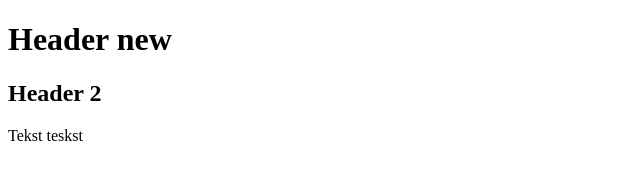
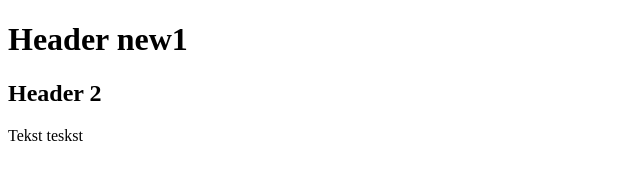
Before and after one commit to ralesz/nauka-gita2, a plain HTML site: page index.html in a window 1280 px wide. Shown: the full height of the page, 0-640 px from the left. Drawn offline with Linux system fonts and the light colour scheme.

```diff
--- a/index.html
+++ b/index.html
@@ -6,7 +6,7 @@
 </head>
 
 <body class="rec">
-	<h1 class="hero">Header new</h1>
+	<h1 class="hero">Header new1</h1>
 	<h2>Header 2</h2>
 	<p>Tekst teskst</p>
 </body>
```
